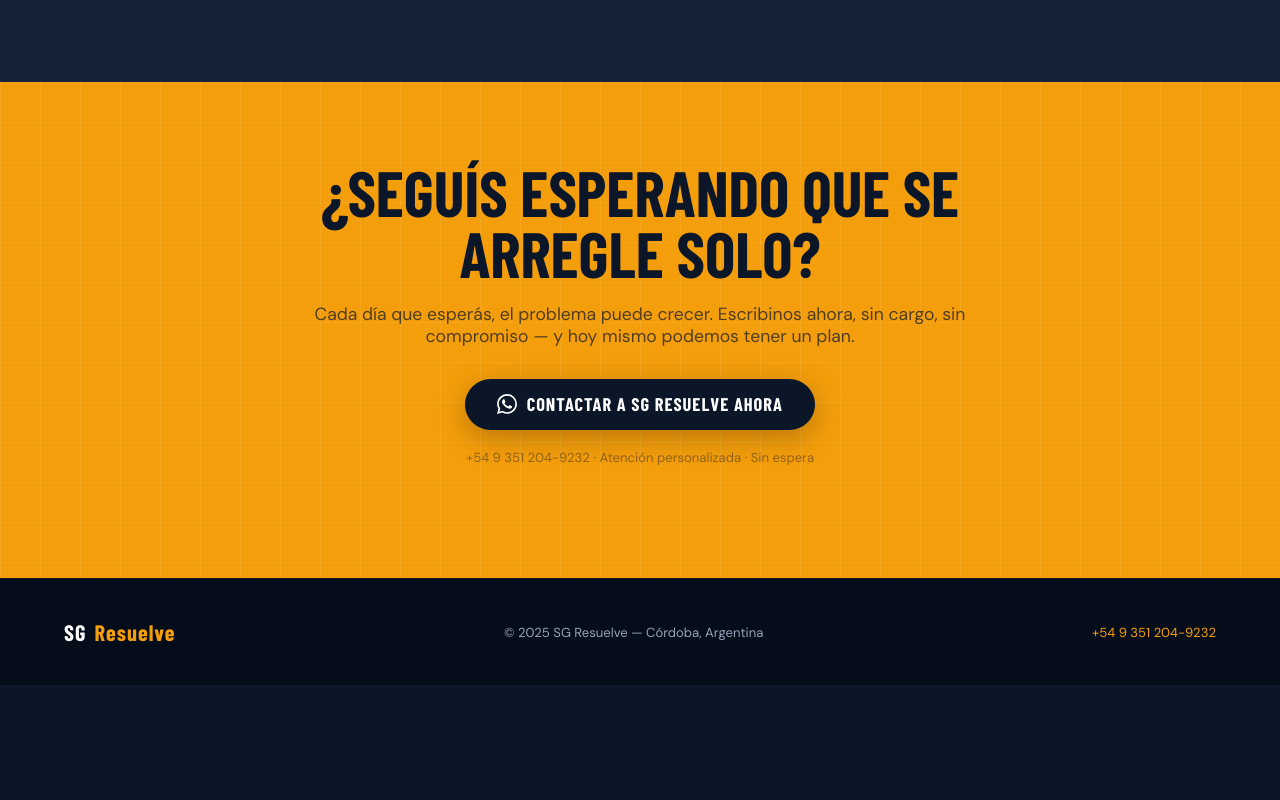
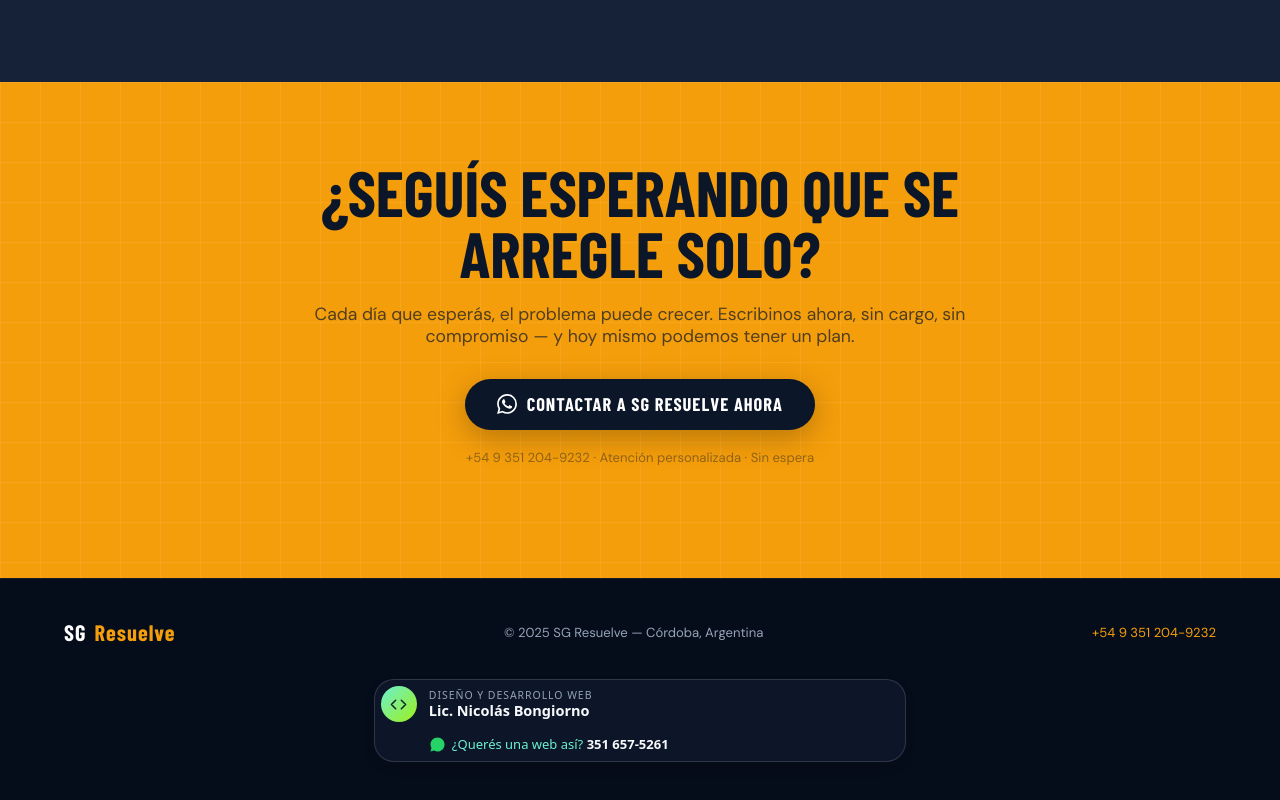
Before and after one commit to licbongiorno/sgresuelve, a plain HTML site: page index.html in a window 1280 px wide. Shown: the part 6704-7504 px from the top of the page. Before the commit the page ends 7389 px from the top, so only its background shows below. Drawn offline with nearby package versions, Linux system fonts and the light colour scheme; a web font is replaced by a local one.

Commit message:
Agregar crédito de diseño web: Lic. Nicolás Bongiorno (contacto por WhatsApp)
Co-Authored-By: Claude Opus 5.5 <noreply@anthropic.com>
Claude-Session: https://claude.ai/code/session_01TYiSD6jN9U8EfXECBSchEw

```diff
--- a/index.html
+++ b/index.html
@@ -1208,6 +1208,38 @@
     <div class="logo" aria-label="SG Resuelve">SG<span>Resuelve</span></div>
     <p>© 2025 SG Resuelve — Córdoba, Argentina</p>
     <p><a href="https://wa.me/5493512049232" target="_blank" rel="noopener noreferrer" aria-label="Contactar por WhatsApp al +54 9 351 204-9232">+54 9 351 204-9232</a></p>
+<!-- Crédito de diseño web: Lic. Nicolás Bongiorno -->
+<div class="nb-credit-wrap">
+  <a class="nb-credit" href="https://wa.me/5493516575261?text=Hola%20Nicol%C3%A1s%2C%20vi%20la%20web%20de%20SG%20Resuelve%20y%20me%20gustar%C3%ADa%20una%20p%C3%A1gina%20web%20para%20mi%20proyecto." target="_blank" rel="noopener" aria-label="Diseño y desarrollo web por Lic. Nicolás Bongiorno. ¿Querés una web así? Escribile por WhatsApp al 351 657-5261">
+    <span class="nb-credit__badge" aria-hidden="true"><svg viewBox="0 0 24 24" fill="none" stroke="currentColor" stroke-width="2.2" stroke-linecap="round" stroke-linejoin="round"><path d="m16 18 6-6-6-6M8 6l-6 6 6 6"/></svg></span>
+    <span class="nb-credit__text"><span class="nb-credit__small">Diseño y desarrollo web</span><span class="nb-credit__name">Lic. Nicolás Bongiorno</span></span>
+    <span class="nb-credit__cta" aria-hidden="true"><svg viewBox="0 0 24 24" fill="currentColor"><path d="M12.04 2C6.58 2 2.13 6.45 2.13 11.91c0 1.75.46 3.45 1.32 4.95L2.05 22l5.25-1.38c1.45.79 3.08 1.21 4.74 1.21 5.46 0 9.91-4.45 9.91-9.91C21.95 6.45 17.5 2 12.04 2Zm4.52 11.99c-.25-.12-1.47-.72-1.69-.81-.23-.08-.39-.12-.56.13-.16.25-.64.81-.78.97-.15.17-.29.19-.54.06-.25-.12-1.05-.39-1.99-1.23-.74-.66-1.23-1.47-1.38-1.72-.14-.25-.01-.38.11-.51.11-.11.25-.29.37-.43.13-.15.17-.25.25-.42.08-.17.04-.31-.02-.43-.06-.13-.56-1.35-.77-1.84-.2-.48-.41-.42-.56-.43h-.48c-.17 0-.43.06-.66.31-.22.25-.86.85-.86 2.07s.89 2.4 1.01 2.56c.12.17 1.75 2.67 4.23 3.74.59.26 1.05.41 1.41.52.59.19 1.13.16 1.56.1.48-.07 1.47-.6 1.67-1.18.21-.58.21-1.07.14-1.18-.06-.1-.22-.16-.47-.28Z"/></svg><span>¿Querés una web así? <strong>351 657-5261</strong></span></span>
+  </a>
+</div>
+<style id="nb-credit-css">
+.nb-credit-wrap{display:flex;justify-content:center;width:100%;flex-basis:100%;grid-column:1/-1;margin:18px 0 6px;padding:0 12px;box-sizing:border-box}
+.nb-credit-strip{padding:14px 12px 18px;margin:0;background:transparent}
+.nb-credit{all:unset;box-sizing:border-box;position:relative;display:inline-flex;align-items:center;gap:12px;max-width:100%;padding:7px 18px 7px 7px;border-radius:999px;cursor:pointer;
+  font:500 14px/1.2 system-ui,-apple-system,"Segoe UI",Roboto,sans-serif;color:#F8FAFC;text-align:left;
+  background:rgba(15,23,42,.92);box-shadow:inset 0 0 0 1px rgba(255,255,255,.14),0 6px 18px -10px rgba(0,0,0,.45);
+  transition:transform .4s cubic-bezier(.22,1,.36,1),box-shadow .4s,background .4s}
+.nb-credit:hover,.nb-credit:focus-visible{transform:translateY(-2px);background:rgba(15,23,42,.98);color:#F8FAFC;
+  box-shadow:inset 0 0 0 1.5px #6CF0D0,0 12px 28px -12px rgba(108,240,208,.6)}
+.nb-credit:focus-visible{outline:2px solid #22A6E8;outline-offset:3px}
+.nb-credit__badge{flex:none;display:grid;place-items:center;width:36px;height:36px;border-radius:50%;color:#0B2427;
+  background:linear-gradient(135deg,#6CF0D0,#9EEF1A);transition:transform .6s cubic-bezier(.34,1.56,.64,1)}
+.nb-credit:hover .nb-credit__badge{transform:rotate(-12deg) scale(1.08)}
+.nb-credit__badge svg,.nb-credit__cta svg{display:block;width:17px;height:17px}
+.nb-credit__text{display:grid;gap:1px;min-width:0}
+.nb-credit__small{font-size:10.5px;letter-spacing:.09em;text-transform:uppercase;color:#94A3B8}
+.nb-credit__name{font-weight:700;font-size:14.5px;color:#F8FAFC}
+.nb-credit__cta{display:inline-flex;align-items:center;gap:6px;max-width:0;opacity:0;overflow:hidden;white-space:nowrap;font-size:13px;
+  transition:max-width .6s cubic-bezier(.22,1,.36,1),opacity .4s,margin .6s}
+.nb-credit__cta svg{color:#25D366}.nb-credit__cta{color:#6CF0D0}.nb-credit__cta strong{color:#F8FAFC;font-weight:700}
+.nb-credit:hover .nb-credit__cta,.nb-credit:focus-visible .nb-credit__cta{max-width:260px;opacity:1;margin-left:4px}
+@media (hover:none){.nb-credit{flex-wrap:wrap;border-radius:20px;padding-right:14px}.nb-credit__cta{max-width:none;opacity:1;flex-basis:100%;padding:2px 0 2px 48px;white-space:normal}}
+@media (prefers-reduced-motion:reduce){.nb-credit,.nb-credit *{transition:none!important}}
+</style>
 </footer>
 
 <!-- WA FLOAT — aparece tras 200px de scroll -->
```
